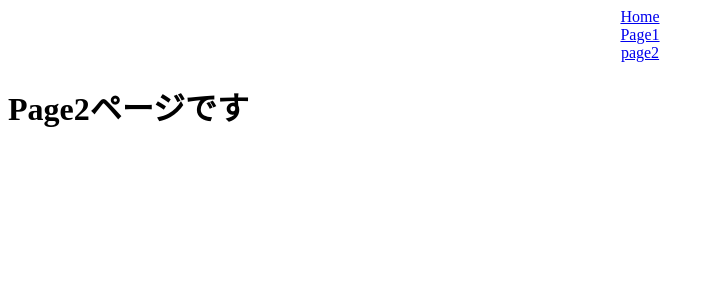
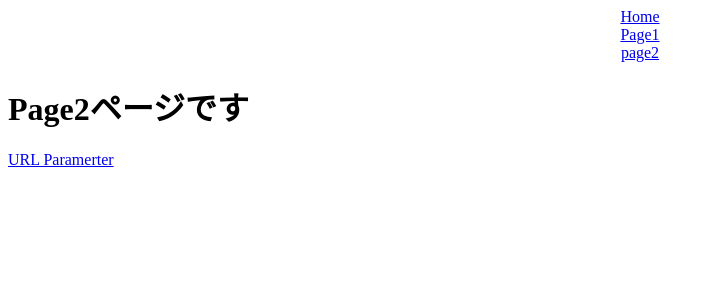
Before and after one commit to shusaku009/react-router-udemy, a React (Create React App) app: page /page2 in a window 1280 px wide. Shown: the top 300 px of the page, without its empty margins (0-714 px from the left). Built offline with nearby package versions, Linux system fonts and the light colour scheme.

Commit message:
add: URLパラメータを扱う

```diff
--- a/src/Page1DetailB.jsx
+++ b/src/Page1DetailB.jsx
@@ -1,5 +1,3 @@
-
-
 export const Page1DetailB = () => {
   return (
     <div>
--- a/src/Page2.jsx
+++ b/src/Page2.jsx
@@ -1,7 +1,10 @@
+import { Link } from "react-router-dom"
+
 export const Page2 = () => {
   return (
     <div>
       <h1>Page2ページです</h1>
+      <Link to="/page2/100">URL Paramerter</Link>
     </div>
   )
 }
--- /dev/null
+++ b/src/UrlParameter.jsx
@@ -0,0 +1,11 @@
+import { useParams } from "react-router-dom"
+
+export const UrlParameter = () => {
+  const { id } = useParams();
+  return (
+    <div>
+      <h1>UrlParameterページです</h1>
+      <p>パラメータは {id} です</p>
+    </div>
+  );
+};
--- /dev/null
+++ b/src/router/Page2Routes.jsx
@@ -0,0 +1,15 @@
+import { Page2 }  from "../Page2";
+import { UrlParameter } from "../UrlParameter";
+
+export const page2Routes = [
+  {
+    path: "/",
+    exact: true,
+    children: <Page2 />
+  },
+  {
+    path: "/:id",
+    exact: false,
+    children: <UrlParameter />
+  },
+];
--- a/src/router/Router.jsx
+++ b/src/router/Router.jsx
@@ -1,8 +1,7 @@
 import { Switch, Route } from "react-router-dom";
 import { Home } from "../Home";
-import { Page2 } from "../Page2";
 import { page1Routes } from "./Page1Routes";
-
+import { page2Routes } from "./Page2Routes";
 
 export const Router = () => {
   return (
@@ -26,9 +25,22 @@
         </Switch>
         )}
       />
-      <Route path="/page2">
-        <Page2 />
-      </Route>
+      <Route
+      path="/page2"
+      render={({ match: { url } }) => (
+        <Switch>
+          {page2Routes.map((route) => (
+            <Route
+              key={route.path}
+              exact={route.exact}
+              path={`${url}${route.path}`}
+              >
+              {route.children}
+            </Route>
+          ))}
+        </Switch>
+        )}
+      />
     </Switch>
   );
 };
```
